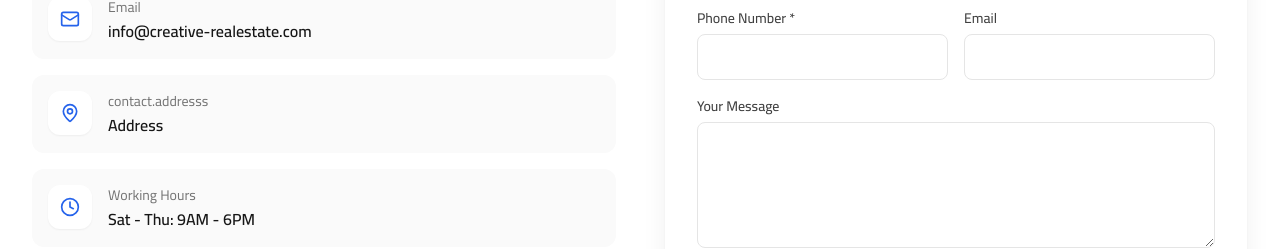
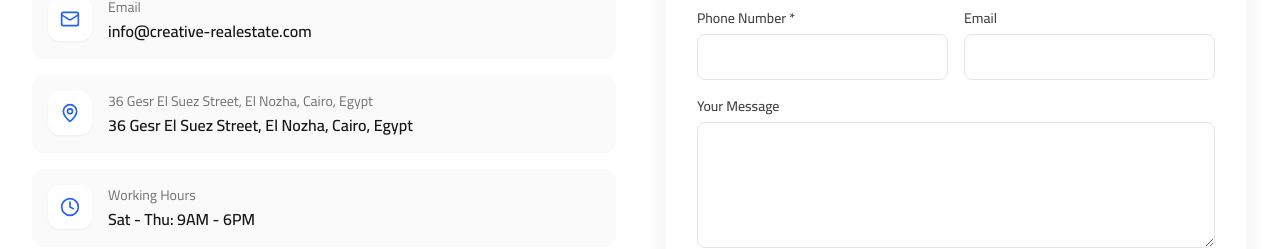
Before and after one commit to mohamedosmanltd/creative.bolt, a React (Vite) app: page /contact in a window 1280 px wide. Shown: the part 561-810 px from the top of the page. Built offline with nearby package versions, Linux system fonts and the light colour scheme.

Commit message:
Update contact address in ContactPage component

```diff
--- a/src/pages/ContactPage.tsx
+++ b/src/pages/ContactPage.tsx
@@ -30,7 +30,7 @@ export default function ContactPage() {
   const contacts = [
     { icon: Phone, label: t('contact.phone'), value: '+20111164118', href: 'tel:+20111164118' },
     { icon: Mail, label: t('contact.email'), value: 'info@creative-realestate.com', href: 'mailto:info@creative-realestate.com' },
-    { icon: MapPin, label: t('contact.addresss'), value: t('contact.address'), href: '#' },
+    { icon: MapPin, label: t('36 Gesr El Suez Street, El Nozha, Cairo, Egypt'), value: t('36 Gesr El Suez Street, El Nozha, Cairo, Egypt'), href: '#' },
     { icon: Clock, label: lang === 'ar' ? 'ساعات العمل' : 'Working Hours', value: lang === 'ar' ? 'السبت - الخميس: 9ص - 6م' : 'Sat - Thu: 9AM - 6PM', href: '#' },
   ]
 
```
